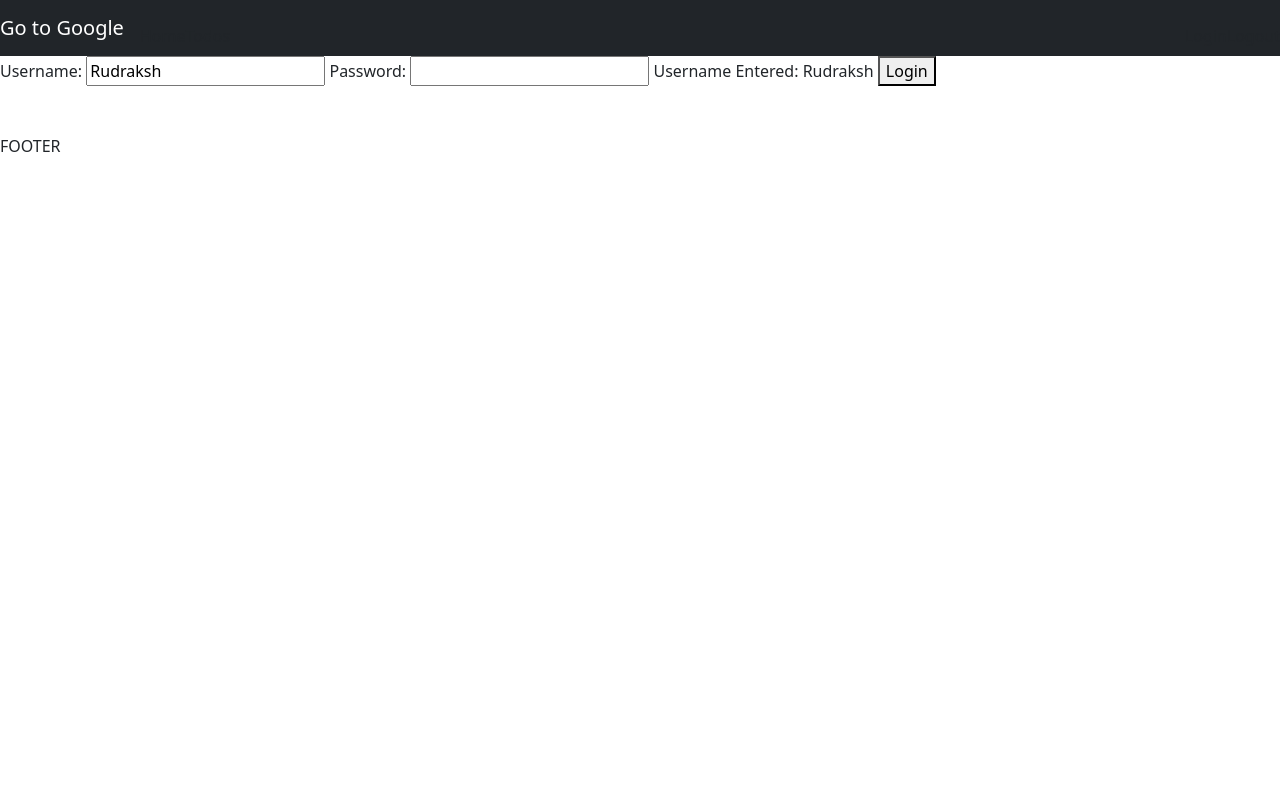
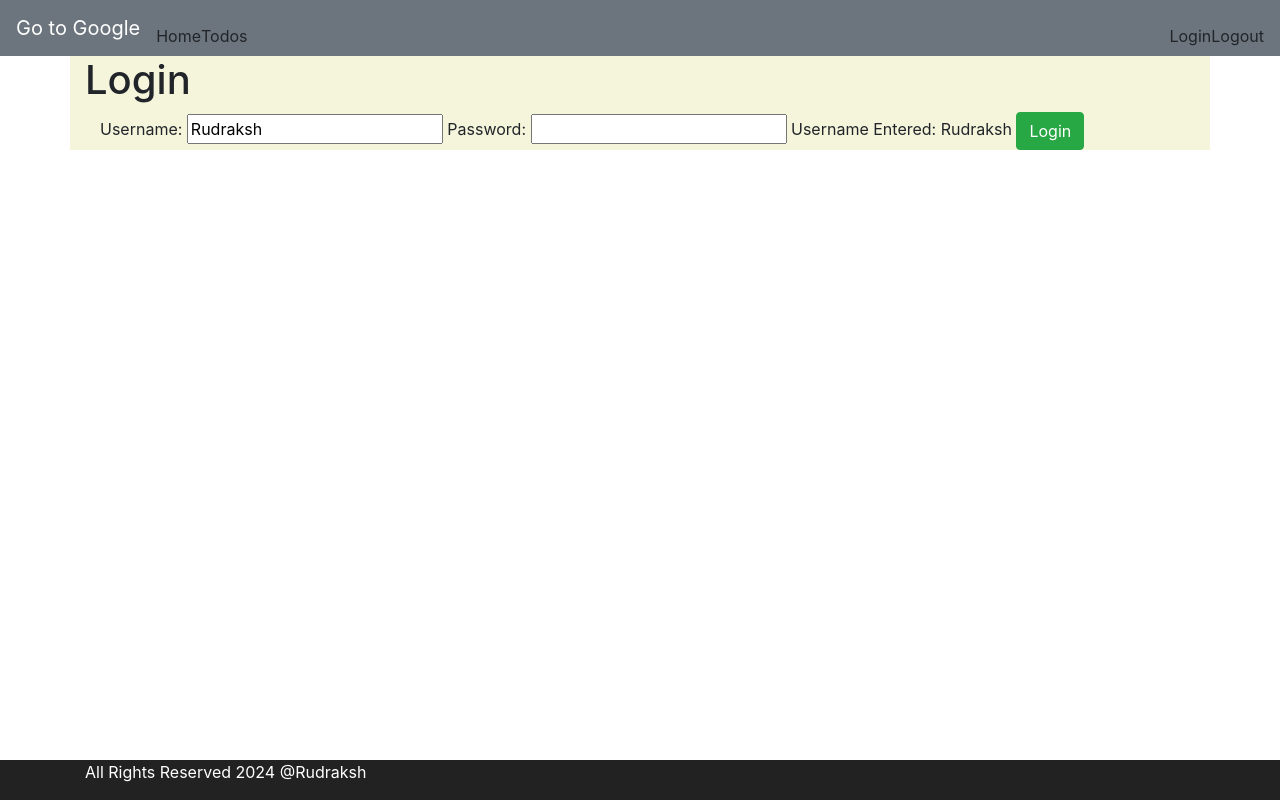
Before and after one commit to rudrakshvats/angularTodoUdemy, an Angular app: page / in a window 1280 px wide. Built offline with nearby package versions, Linux system fonts and the light colour scheme.

Commit message:
add css to navbar and footer

```diff
--- a/src/app/app.component.html
+++ b/src/app/app.component.html
@@ -8,6 +8,8 @@
 <!-- <div>Component Content</div> -->
 <app-menu></app-menu>
 
-<router-outlet></router-outlet>
+<div class="container">
+  <router-outlet></router-outlet>
+</div>
 
 <app-footer></app-footer>
--- a/src/app/footer/footer.component.css
+++ b/src/app/footer/footer.component.css
@@ -0,0 +1,7 @@
+.footer {
+  position: absolute;
+  bottom: 0;
+  width: 100%;
+  height: 40px;
+  background-color: #222222;
+}
--- a/src/app/footer/footer.component.html
+++ b/src/app/footer/footer.component.html
@@ -1,2 +1,5 @@
-<br /><br />
-FOOTER
+<footer class="footer">
+  <div class="container">
+    <span class="text-white">All Rights Reserved 2024 &#64;Rudraksh</span>
+  </div>
+</footer>
--- a/src/app/list-todos/list-todos.component.html
+++ b/src/app/list-todos/list-todos.component.html
@@ -1,7 +1,6 @@
-<table style="border: 1px solid black">
-  <caption>
-    My Todo's
-  </caption>
+<h1>My Todos</h1>
+<div class="container">
+  <table class="table">
     <thead>
       <th>Description</th>
       <th>Is Done</th>
@@ -17,3 +16,4 @@
       </tr>
     </tbody>
   </table>
+</div>
--- a/src/app/login/login.component.html
+++ b/src/app/login/login.component.html
@@ -1,11 +1,14 @@
-<small *ngIf="invalidLogin">{{ errorMessage }}</small>
+<h1>Login</h1>
+<div class="container">
+  <div class="alert alert-warning" *ngIf="invalidLogin">{{ errorMessage }}</div>
   <!-- Here ngIf directive is used to read some boolean value which is interpolated in our component.ts file of this file -->
   <div>
     Username:
     <input type="text" name="username" [(ngModel)]="username" /> Password:
     <input type="password" name="password" [(ngModel)]="password" />
     Username Entered: {{ username }}
-  <button (click)="handleLogin()">Login</button>
+    <button (click)="handleLogin()" class="btn btn-success">Login</button>
 
     <!--Here mgModel is a angular directive which is used insisde banana-in-a-box attribute for two-way binding concept which means whatever we write as input in username parameter, the same will be consoled as per our code in handleLogin() method of login.component.ts -->
   </div>
+</div>
--- a/src/app/menu/menu.component.html
+++ b/src/app/menu/menu.component.html
@@ -1,15 +1,21 @@
 <header>
-  <nav class="navbar navbar-expand-md navbar-dark bg-dark">
+  <nav class="navbar navbar-expand-md navbar-dark bg-secondary">
     <div>
       <a href="https://www.google.com" class="navbar-brand">Go to Google</a>
     </div>
-    <ul class="navbar-nav">
-      <li><a href="/welcome/Rudraksh" class="nav-link"></a>Home</li>
-      <li><a href="/todos" class="nav-link"></a>Todos</li>
+    <ul class="navbar-nav mr-auto">
+      <li class="nav-item active">
+        <a routerLink="welcome/Rudraksh" class="nav-link"></a>Home
+      </li>
+      <li class="nav-item active">
+        <a routerLink="todos" class="nav-link"></a>Todos
+      </li>
     </ul>
-    <ul class="navbar-nav navbar-collapse justify-content-end">
-      <li><a href="/login" class="nav-link"></a>Login</li>
-      <li><a href="/logout" class="nav-link"></a>Logout</li>
+    <ul class="navbar-nav navbar-collapse justify-content-end mr-auto">
+      <li class="nav-item active">
+        <a routerLink="login" class="nav-link"></a>Login
+      </li>
+      <li class="nav-item active"><a href="#" class="nav-link"></a>Logout</li>
     </ul>
   </nav>
 </header>
--- a/src/app/welcome/welcome.component.html
+++ b/src/app/welcome/welcome.component.html
@@ -1,4 +1,5 @@
-<div>
+<h1>Welcome!</h1>
+<div class="container">
   {{ messageFirst }} {{ name }}
 
   {{ messageSecond }}
--- a/src/styles.css
+++ b/src/styles.css
@@ -1,2 +1,2 @@
 /* You can add global styles to this file, and also import other style files */
-@import url(https://unpkg.com/bootstrap@5.3.3/dist/css/bootstrap.min.css);
+@import url(https://unpkg.com/bootstrap@4.1.0/dist/css/bootstrap.min.css);
```
Lines whose indentation alone changed are shown as unchanged.
